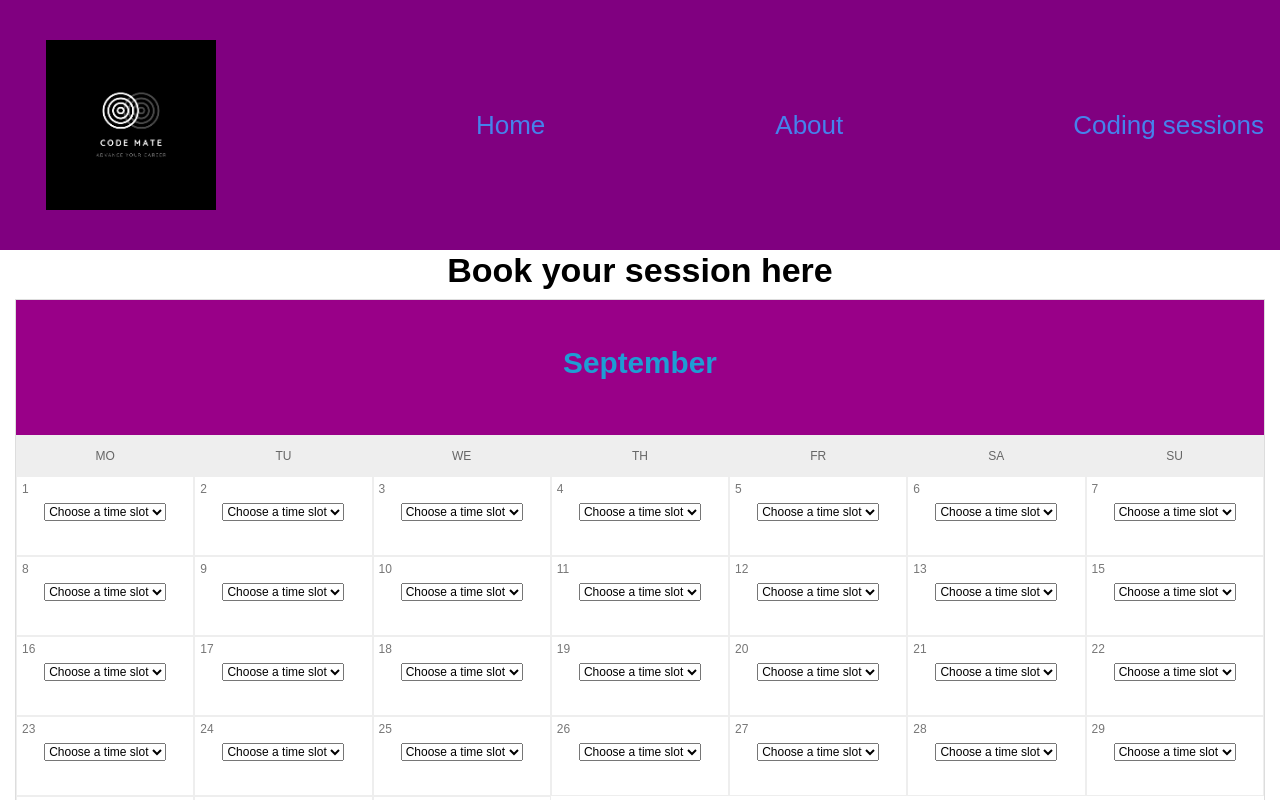
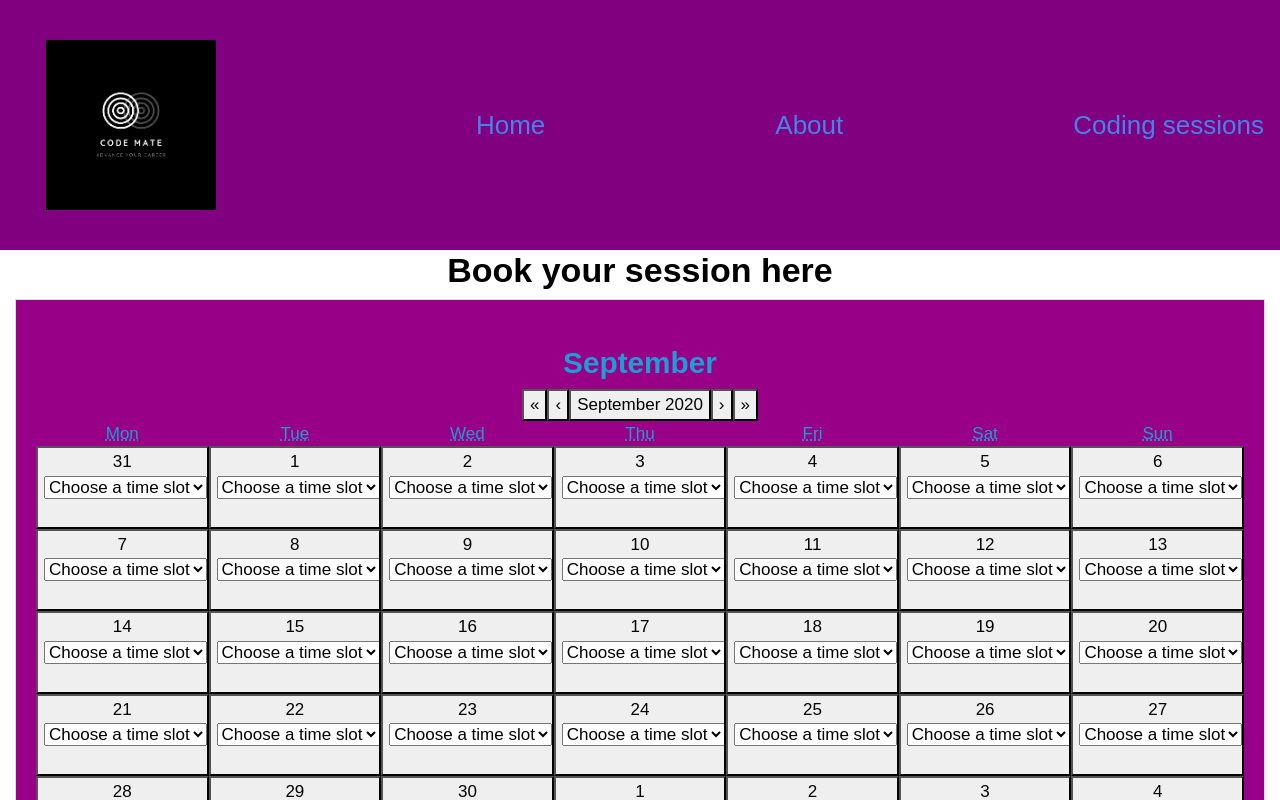
Before and after one commit to Karem1986/Code_Mate, a React (Create React App) app: page /code_session in a window 1280 px wide. Shown: the top 800 px of the page. Built offline with nearby package versions, Linux system fonts and the light colour scheme.

Commit message:
tried to fix calendar-pending

```diff
--- a/src/pages/Calendar/index.js
+++ b/src/pages/Calendar/index.js
@@ -72,7 +72,11 @@ export default function BookSession() {
 
   //Select a month in the calendar
   const onMonth = (event) => {
-    set_Month(event.currentTarget); // use can select any month in calendar to book sessions
+    const [month] = event.currentTarget.value.split("-"); //IT DOES NOT WORK--STEPS HERE DARREN:
+    //if click inside select options show the pop up
+    // console.log("event", event);
+
+    set_Month(month); // use can select any month in calendar to book sessions
   };
 
   return (
@@ -92,6 +96,53 @@ export default function BookSession() {
                   </li>
                   <ul className="month">
                     <h3>September </h3>
+                    <Calendar
+                      tileContent={
+                        <div>
+                          <select onChange={onMonth} value={Month}>
+                            {" "}
+                            <option value="">Choose a time slot</option>
+                            <option value={`-9am`}>9am-10am</option>
+                            <option value={`-10am`}>10am-11am</option>
+                            <option value={`-11am`}>11am-12am</option>
+                          </select>
+                          <li>
+                            {showButton ? (
+                              <div>
+                                <Button
+                                  aria-describedby={id}
+                                  variant="contained"
+                                  onClick={handleClick}
+                                  className={classes.button}
+                                >
+                                  Choose your buddy now
+                                </Button>
+                                <Popover
+                                  id={id}
+                                  open={open}
+                                  anchorEl={anchorEl}
+                                  onClose={handleClose}
+                                  anchorOrigin={{
+                                    vertical: "bottom",
+                                    horizontal: "center",
+                                  }}
+                                  transformOrigin={{
+                                    vertical: "top",
+                                    horizontal: "center",
+                                  }}
+                                >
+                                  <Typography className={classes.typography}>
+                                    <Link to="/code_session/:select_buddy">
+                                      Buddies
+                                    </Link>
+                                  </Typography>
+                                </Popover>
+                              </div>
+                            ) : null}
+                          </li>
+                        </div>
+                      }
+                    />
                   </ul>
                   <li className="next">
                     <a className="btn">
```
